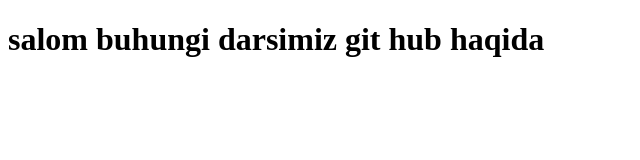
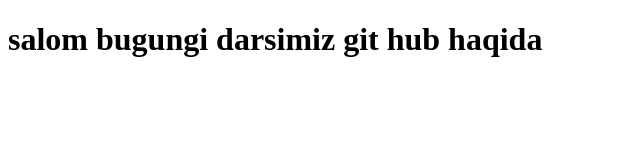
Before and after one commit to Islomjon95/Gitdars, a plain HTML site: page index.html in a window 1280 px wide. Shown: the whole page, without its empty margins (0-640 px from the left). Drawn offline with Linux system fonts and the light colour scheme.

Commit message:
xatolik tuzatildi

```diff
--- a/index.html
+++ b/index.html
@@ -7,6 +7,7 @@
     <title>Document</title>
 </head>
 <body>
-    <h1> salom buhungi darsimiz git hub haqida</h1>
+    <h1> salom bugungi darsimiz git hub haqida</h1>
+
 </body>
 </html>
```
